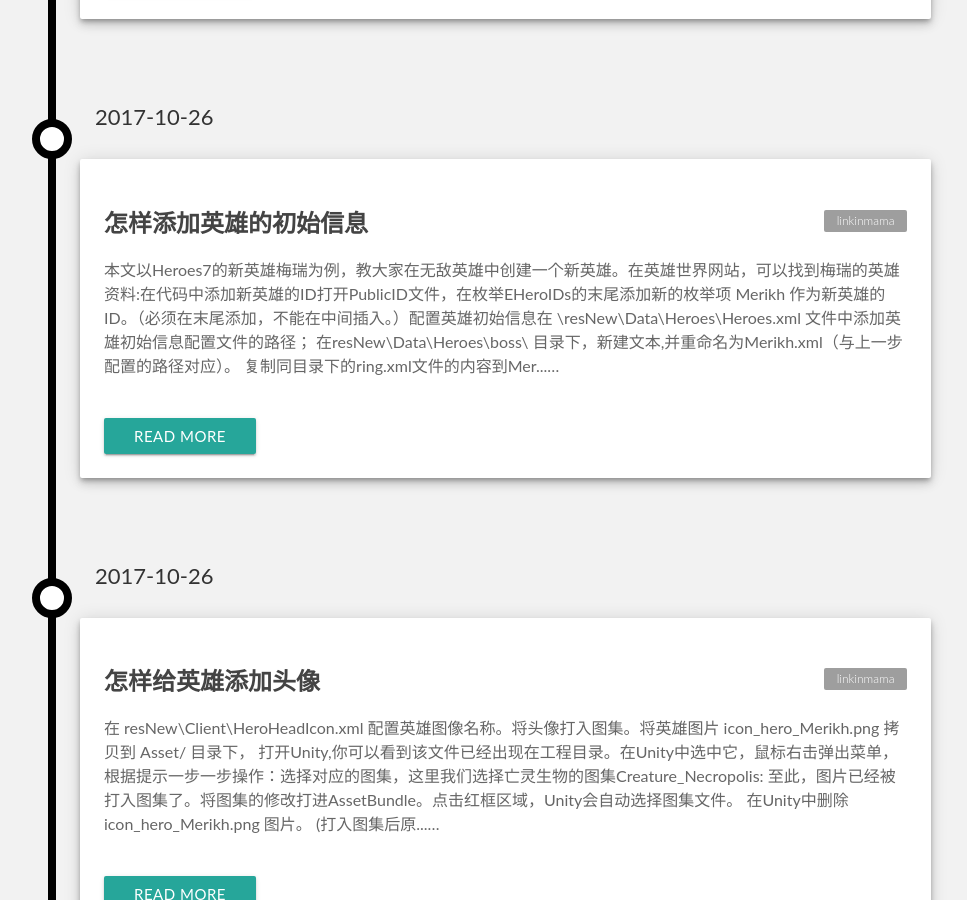
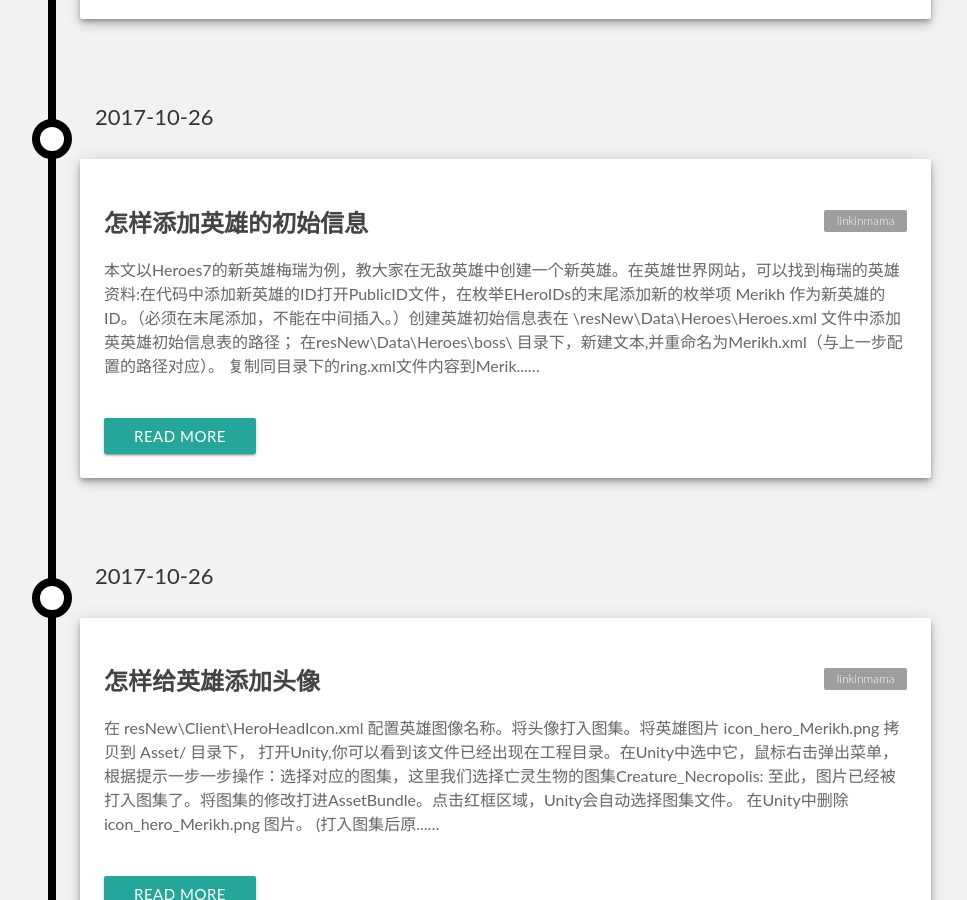
Before and after one commit to unicorn25/unicorn25.github.io, a Jekyll site: the page built from index.html, in a window 1280 px wide and 900 px high, scrolled down 591 px. Shown: the whole window, without its empty margins (157-1124 px from the left). Built offline with Jekyll 4.4.1, drawn with Linux system fonts in a browser that asks for light colours.

Commit message:
*修改内容

```diff
--- a/_steps/how_to_add_hero_initInfo.md
+++ b/_steps/how_to_add_hero_initInfo.md
@@ -22,14 +22,14 @@
 
 ---
 
-# **配置英雄初始信息**
-在 \resNew\Data\Heroes\Heroes.xml 文件中添加英雄初始信息配置文件的路径；
+# **创建英雄初始信息表**
+在 \resNew\Data\Heroes\Heroes.xml 文件中添加英英雄初始信息表的路径；
 ![Paste_Image.png](http://upload-images.jianshu.io/upload_images/2854160-6d3bbe62455c29ec.png?imageMogr2/auto-orient/strip%7CimageView2/2/w/1240)
 ![](http://upload-images.jianshu.io/upload_images/2854160-1d710b9a5104e3c2.png?imageMogr2/auto-orient/strip%7CimageView2/2/w/1240)
 
 在resNew\Data\Heroes\boss\ 目录下，新建文本,并重命名为Merikh.xml（与上一步配置的路径对应）。
 ![Paste_Image.png](http://upload-images.jianshu.io/upload_images/2854160-ea0533be0c765109.png?imageMogr2/auto-orient/strip%7CimageView2/2/w/1240)
-复制同目录下的ring.xml文件的内容到Merikh.xml中,以此为模板对英雄初始信息进行修改。
+复制同目录下的ring.xml文件内容到Merikh.xml中,以此为模板对英雄初始信息进行修改。
 ![英雄初始信息.png](http://upload-images.jianshu.io/upload_images/2854160-f6b48289a2b97249.png?imageMogr2/auto-orient/strip%7CimageView2/2/w/1240)
 
 
@@ -39,7 +39,7 @@
 修改跟英雄相关的文本配置路径；
 
 ![Paste_Image.png](http://upload-images.jianshu.io/upload_images/2854160-29528f8340cd9ea8.png?imageMogr2/auto-orient/strip%7CimageView2/2/w/1240)
-在resNew\Text\Game\Heroes\boss目录下新建文件夹，重命名为Merikh（与上一步配置的路径对应）；
+在resNew\Text\Game\Heroes\boss目录下新建文件夹，重命名为Merikh（与英雄初始信息表对应）；
 进入新建文件夹；
 新建name.txt，设置英雄名称；
 新建description.txt，设置描述。
```
